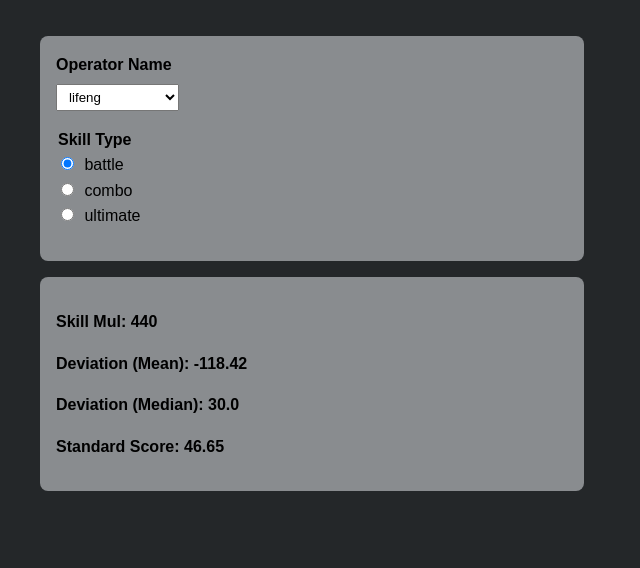
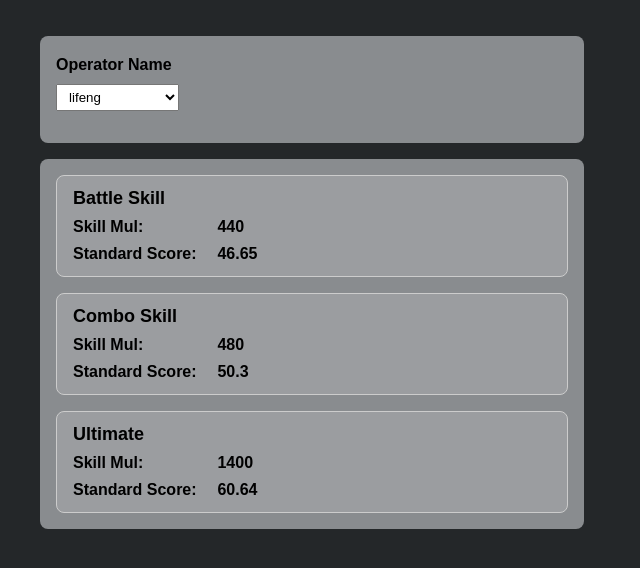
Before and after one commit to gonchiman/skillmul_survey2, a Flask app: page /skill_mul_2 in a window 1280 px wide. Shown: the part 80-648 px from the top of the page, without its empty margins (0-640 px from the left). Run offline with Flask 3, Linux system fonts and the light colour scheme.

Commit message:
update: result panel

```diff
--- a/app.py
+++ b/app.py
@@ -5,6 +5,29 @@ from src.constants.skill_type import SkillType
 from src.entities.skill_mul_condition import SkillMulCondition
 from src.services.skill_mul_service import SkillMulService
 from src.services.skill_mul_statistics_service_for_personal import SkillMulStatisticsServiceForPersonal
+
+
+def get_skill_mul(operator_name: OperatorNames, skill_type: SkillType) -> int:
+    cond = SkillMulCondition(
+        operator_name=operator_name,
+        skill_type=skill_type,
+    )
+
+    skill_mul_raw = SkillMulService.get_skill_mul(cond)
+    skill_mul = skill_mul_raw if skill_mul_raw != 0 else "---"
+
+    return skill_mul
+
+def get_standard_score(operator_name: OperatorNames, skill_type: SkillType) -> float | str:
+    cond = SkillMulCondition(
+        operator_name=operator_name,
+        skill_type=skill_type,
+    )
+
+    standard_score_raw = SkillMulStatisticsServiceForPersonal.get_standard_score(cond)
+    standard_score = round(standard_score_raw, 2) if standard_score_raw is not None else "---"
+
+    return standard_score
 
 
 app = Flask(__name__)
@@ -59,34 +82,28 @@ def skill_mul_page_2():
     selected_skill_type = request.form.get("skill_type", list(SkillType)[0].value)
 
     operator_name = OperatorNames(selected_operator_name)
-    skill_type = SkillType(selected_skill_type)
 
-    cond = SkillMulCondition(
-        operator_name=operator_name,
-        skill_type=skill_type,
-    )
+    skill_mul_battle = get_skill_mul(operator_name, SkillType.BATTLE)
+    standard_score_battle = get_standard_score(operator_name, SkillType.BATTLE)
 
-    skill_mul_raw = SkillMulService.get_skill_mul(cond)
-    deviation_from_mean_raw = SkillMulStatisticsServiceForPersonal.get_deviation_from_mean(cond)
-    deviation_from_median_raw = SkillMulStatisticsServiceForPersonal.get_deviation_from_median(cond)
-    standard_score_raw = SkillMulStatisticsServiceForPersonal.get_standard_score(cond)
+    skill_mul_combo = get_skill_mul(operator_name, SkillType.COMBO)
+    standard_score_combo = get_standard_score(operator_name, SkillType.COMBO)
 
-    skill_mul = skill_mul_raw if skill_mul_raw != 0 else "---"
-    deviation_from_mean = round(deviation_from_mean_raw, 2) if deviation_from_mean_raw is not None else "---"
-    deviation_from_median = round(deviation_from_median_raw, 2) if deviation_from_median_raw is not None else "---"
-    standard_score = round(standard_score_raw, 2) if standard_score_raw is not None else "---"
+    skill_mul_ultimate = get_skill_mul(operator_name, SkillType.ULTIMATE)
+    standard_score_ultimate = get_standard_score(operator_name, SkillType.ULTIMATE)
 
     return render_template(
-        "skill_mul_search.html",
+        "skill_mul_search_2.html",
         page_title="Skill Multiple Search",
         operator_names=OperatorNames,
-        skill_types=SkillType,
         selected_operator_name=selected_operator_name,
         selected_skill_type=selected_skill_type,
-        skill_mul=skill_mul,
-        deviation_from_mean=deviation_from_mean,
-        deviation_from_median=deviation_from_median,
-        standard_score=standard_score,
+        skill_mul_battle=skill_mul_battle,
+        skill_mul_combo=skill_mul_combo,
+        skill_mul_ultimate=skill_mul_ultimate,
+        standard_score_battle=standard_score_battle,
+        standard_score_combo=standard_score_combo,
+        standard_score_ultimate=standard_score_ultimate
     )
 
 if __name__ == "__main__":
--- a/static/css/result.css
+++ b/static/css/result.css
@@ -6,4 +6,34 @@
     min-width: var(--panel-min-width);
     background-color: var(--panel-bg);
     font-weight: bold;
+
+    display: flex;
+    flex-direction: column;
+    gap: 16px;
 }
+
+.result_group {
+    padding: 12px 16px;
+    border: 1px solid #ccc;
+    border-radius: 8px;
+    line-height: 1.2;
+    background-color: rgba(255, 255, 255, 0.15);
+}
+
+.result_group p {
+    margin: 0;
+}
+
+.result_group p + p {
+    margin-top: 8px;
+}
+
+.result_title {
+    font-size: 18px;
+    margin-bottom: 12px;
+}
+
+.result_label {
+    display: inline-block;
+    min-width: 140px;
+}
--- a/templates/skill_mul_search_2.html
+++ b/templates/skill_mul_search_2.html
@@ -13,31 +13,27 @@
             {% endfor %}
         </select>
     </div>
-
-    <div>
-        <legend>Skill Type</legend>
-        {% for skill_type in skill_types %}
-            <div>
-                <input
-                    type="radio"
-                    id="skill_type_{{ skill_type.value }}"
-                    name="skill_type"
-                    value="{{ skill_type.value }}"
-                    onchange="this.form.submit()"
-                    {% if skill_type.value == selected_skill_type %}checked{% endif %}
-                >
-                <label for="skill_type_{{ skill_type.value }}">{{ skill_type.value }}</label>
-            </div>
-        {% endfor %}
-    </div>
 </form>
 
 {% if skill_mul is not none %}
     <div class="result">
-        <p>Skill Mul: {{ skill_mul }}</p>
-        <p>Deviation (Mean): {{ deviation_from_mean }}</p>
-        <p>Deviation (Median): {{ deviation_from_median }}</p>
-        <p>Standard Score: {{ standard_score }}</p>
+        <div class="result_group">
+            <p class="result_title">Battle Skill</p>
+            <p><span class="result_label">Skill Mul:</span> {{ skill_mul_battle }}</p>
+            <p><span class="result_label">Standard Score:</span> {{ standard_score_battle }}</p>
+        </div>
+
+        <div class="result_group">
+            <p class="result_title">Combo Skill</p>
+            <p><span class="result_label">Skill Mul:</span> {{ skill_mul_combo }}</p>
+            <p><span class="result_label">Standard Score:</span> {{ standard_score_combo }}</p>
+        </div>
+
+        <div class="result_group">
+            <p class="result_title">Ultimate</p>
+            <p><span class="result_label">Skill Mul:</span> {{ skill_mul_ultimate }}</p>
+            <p><span class="result_label">Standard Score:</span> {{ standard_score_ultimate }}</p>
+        </div>
     </div>
 {% endif %}
 
```
